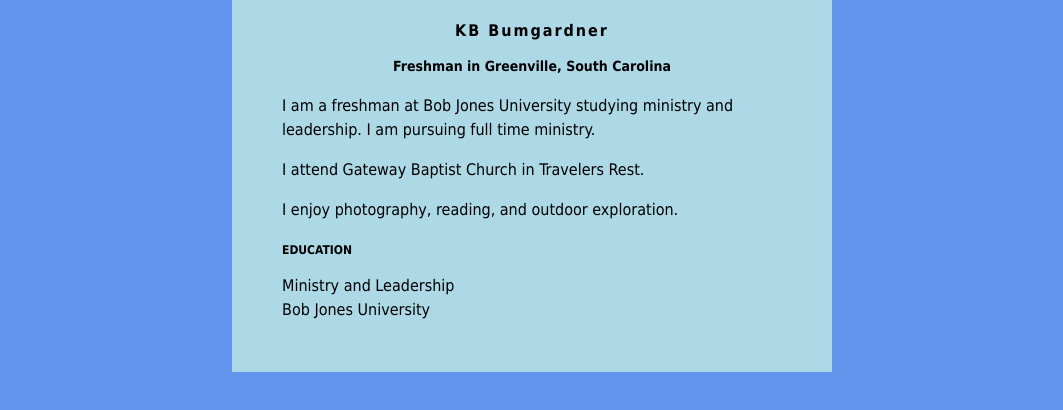
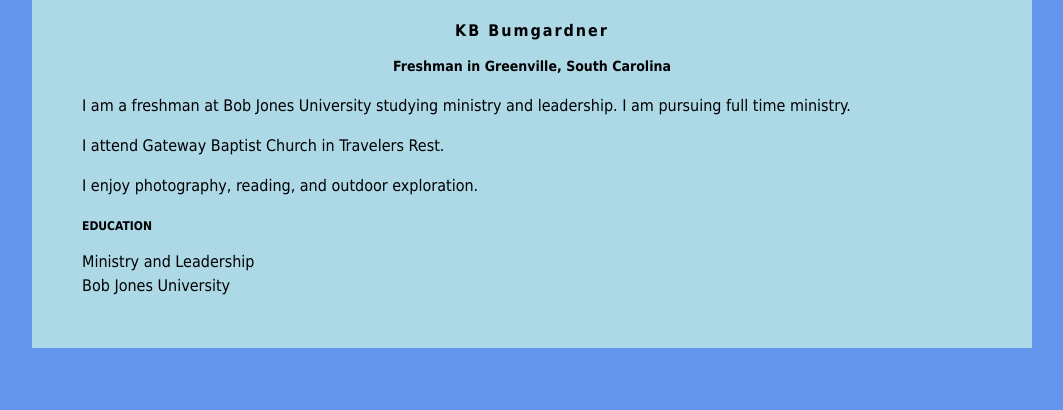
Before and after one commit to kbumg876/kbumg876.github.io, a plain HTML site: page index.html in a window 1280 px wide. Shown: the whole page, without its empty margins (108-1171 px from the left). Drawn offline with Linux system fonts and the light colour scheme.

Commit message:
Update index.html

```diff
--- a/index.html
+++ b/index.html
@@ -8,7 +8,7 @@ body {
 #content {
     background: lightblue;
     min-width: 200px;
-    max-width: 500px;
+    max-width: 900px;
     padding: 50px;
     margin: auto;
     margin-top: -50px;
```
